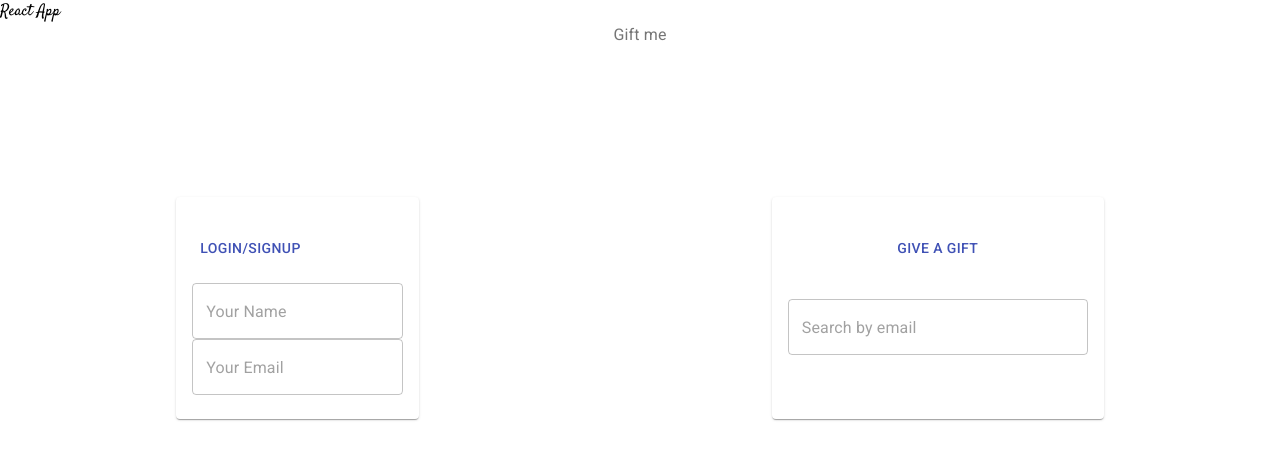
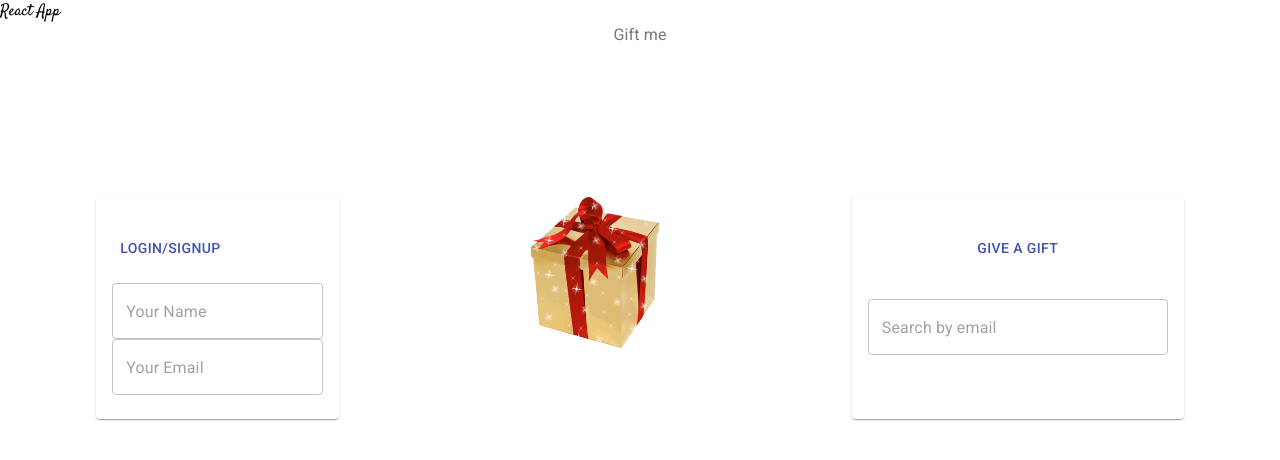
Before and after one commit to mem00/Gift-Me, a React (Create React App) app in the folder client/: page / in a window 1280 px wide. Shown: the top 460 px of the page. Built offline with nearby package versions, Linux system fonts and the light colour scheme.

Commit message:
image on main page

```diff
--- a/client/src/components/Home.js
+++ b/client/src/components/Home.js
@@ -7,8 +7,7 @@ import Card from '@material-ui/core/Card';
 import CardContent from '@material-ui/core/CardContent';
 
 import Typography from '@material-ui/core/Typography';
-
-
+import logo from '../images/giphy.gif'
 
 function Home() {
 
@@ -16,6 +15,7 @@ function Home() {
         <div>
           <Typography color="textSecondary" className="top-title" gutter bottom>Gift me</Typography>
             <div className="top-flex">
+
               <Card>
                 <CardContent>
                   <Typography >
@@ -23,8 +23,11 @@ function Home() {
                   </Typography>
                 </CardContent>
               </Card>
+              <img src={logo} height="10%" width="10%"></img>
               <Card>
+
                 <CardContent>
+
                   <Typography>
                     <Search />
                   </Typography>
```
Also changed, not shown: client/images/present.png (deleted), client/src/images/giphy.gif (added).
